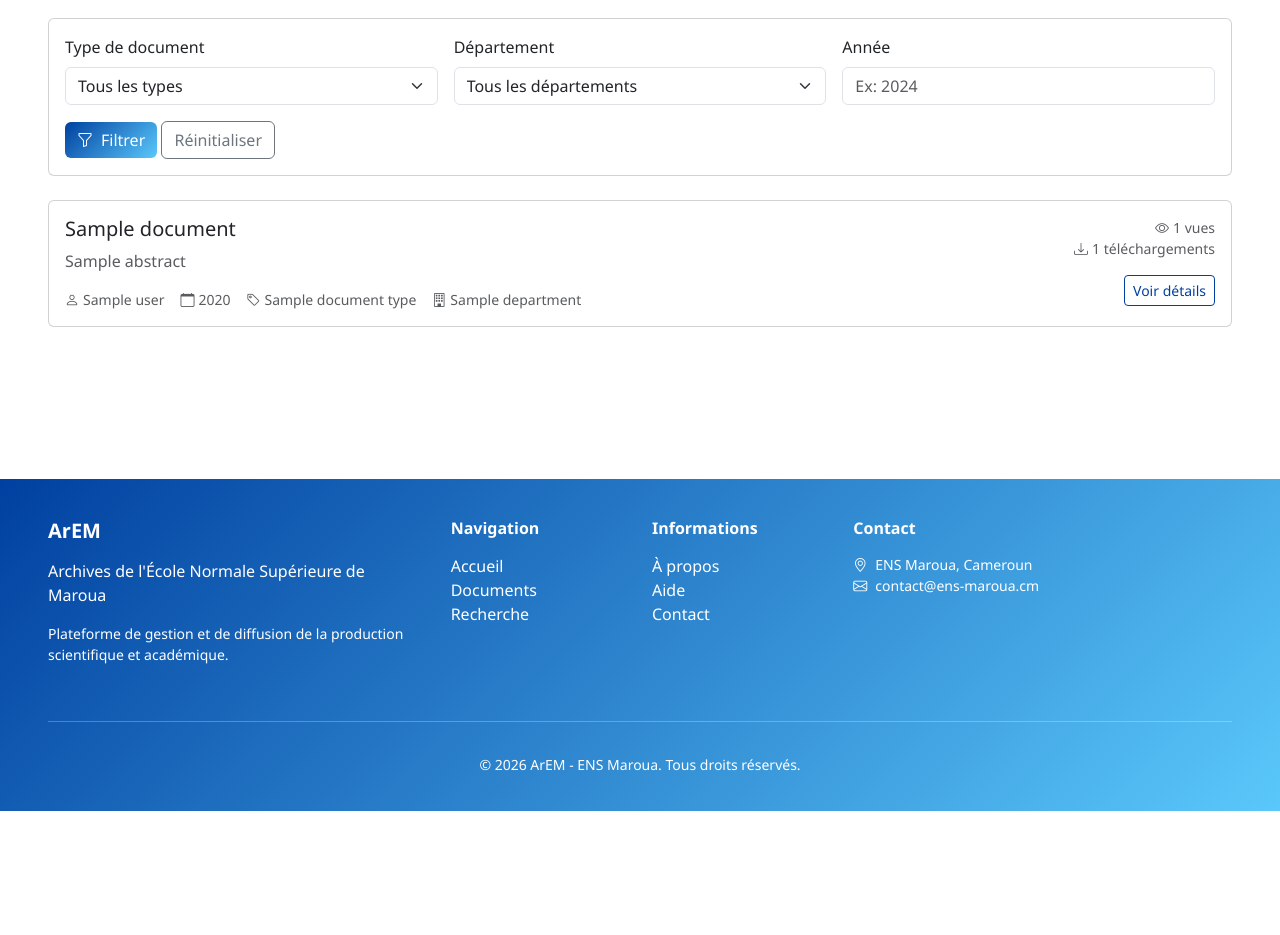
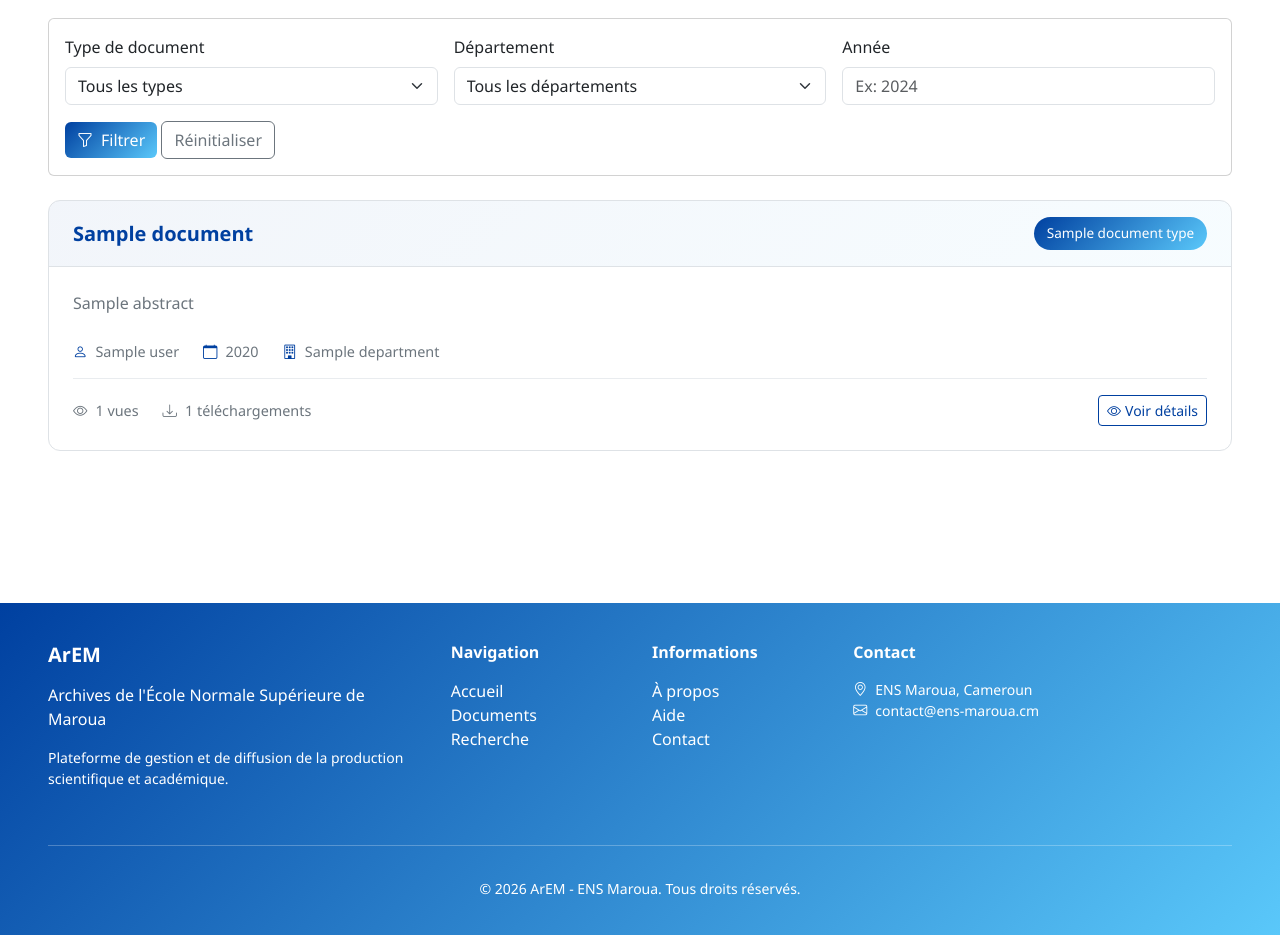
Before and after one commit to 2zalab/ArEM, a Laravel app: template resources/views/documents/index.blade.php in a window 1280 px wide. Shown: the part 212-1147 px from the top of the page. Before the commit the page ends 1023 px from the top, so only its background shows below. Run offline with Laravel 12, Linux system fonts and the light colour scheme; the template is opened without the code that fills it: most values are stand-ins (such as "Sample title", 1, 10 or a date in 2020).

Commit message:
feat: Amélioration design mode liste pour cohérence avec grille
- Ajout en-tête avec fond dégradé bleu pour chaque document
- Badge coloré pour le type de document dans l'en-tête
- Titre en bleu foncé (#0040A0) avec hover bleu ciel
- Icônes des métadonnées en bleu pour cohérence visuelle
- Statistiques (vues/téléchargements) dans footer avec bordure
- Effet hover: translation horizontale + ombre bleue
- Résumé étendu à 300 caractères au lieu de 250
- Coins arrondis (12px) et bordures subtiles
- Padding généreux pour meilleure lisibilité

```diff
--- a/resources/views/documents/index.blade.php
+++ b/resources/views/documents/index.blade.php
@@ -17,6 +17,95 @@
         background: linear-gradient(135deg, #0040A0 0%, #5AC8FA 100%);
         color: white;
         border-color: transparent;
+    }
+
+    /* List View Styles */
+    .document-list-card {
+        border: 1px solid #dee2e6;
+        border-radius: 12px;
+        overflow: hidden;
+        transition: transform 0.2s, box-shadow 0.2s;
+        margin-bottom: 1rem;
+    }
+
+    .document-list-card:hover {
+        transform: translateX(4px);
+        box-shadow: 0 4px 12px rgba(0, 64, 160, 0.15);
+    }
+
+    .document-list-header {
+        background: linear-gradient(135deg, rgba(0, 64, 160, 0.05) 0%, rgba(90, 200, 250, 0.05) 100%);
+        padding: 1rem 1.5rem;
+        border-bottom: 1px solid #dee2e6;
+        display: flex;
+        justify-content: space-between;
+        align-items: center;
+    }
+
+    .document-list-title {
+        font-size: 1.25rem;
+        font-weight: 600;
+        color: #0040A0;
+        margin: 0;
+    }
+
+    .document-list-title a {
+        color: inherit;
+        text-decoration: none;
+    }
+
+    .document-list-title a:hover {
+        color: #5AC8FA;
+    }
+
+    .document-list-body {
+        padding: 1.5rem;
+    }
+
+    .document-list-abstract {
+        color: #6c757d;
+        margin-bottom: 1.5rem;
+        line-height: 1.6;
+    }
+
+    .document-list-meta {
+        display: flex;
+        flex-wrap: wrap;
+        gap: 1.5rem;
+        color: #6c757d;
+        font-size: 0.9rem;
+        margin-bottom: 1rem;
+    }
+
+    .document-list-meta span {
+        display: flex;
+        align-items: center;
+        gap: 0.5rem;
+    }
+
+    .document-list-meta i {
+        color: #0040A0;
+    }
+
+    .document-list-footer {
+        display: flex;
+        justify-content: space-between;
+        align-items: center;
+        padding-top: 1rem;
+        border-top: 1px solid #e9ecef;
+    }
+
+    .document-list-stats {
+        display: flex;
+        gap: 1.5rem;
+        font-size: 0.9rem;
+        color: #6c757d;
+    }
+
+    .document-list-stats span {
+        display: flex;
+        align-items: center;
+        gap: 0.5rem;
     }
 
     /* Grid View Styles */
@@ -121,6 +210,16 @@
         padding: 0 1rem 1rem 1rem;
     }
 
+    /* Badge Styling */
+    .badge-document-type {
+        background: linear-gradient(135deg, #0040A0 0%, #5AC8FA 100%);
+        color: white;
+        padding: 0.4rem 0.8rem;
+        border-radius: 20px;
+        font-weight: 500;
+        font-size: 0.85rem;
+    }
+
     /* Hide/Show views */
     .list-view {
         display: block;
@@ -212,40 +311,34 @@
     <!-- Documents List View -->
     <div class="list-view active" id="listView">
         @forelse($documents as $document)
-            <div class="card mb-3">
-                <div class="card-body">
-                    <div class="row">
-                        <div class="col-md-9">
-                            <h5 class="card-title mb-2">
-                                <a href="{{ route('documents.show', $document->arem_doc_id) }}" class="text-decoration-none text-dark">
+            <div class="document-list-card">
+                <div class="document-list-header">
+                    <h5 class="document-list-title">
+                        <a href="{{ route('documents.show', $document->arem_doc_id) }}">
                             {{ $document->title }}
                         </a>
                     </h5>
-                            <p class="card-text text-muted mb-3">
-                                {{ Str::limit($document->abstract, 250) }}
+                    <span class="badge-document-type">{{ $document->documentType->name }}</span>
+                </div>
+                <div class="document-list-body">
+                    <p class="document-list-abstract">
+                        {{ Str::limit($document->abstract, 300) }}
                     </p>
-                            <div class="d-flex flex-wrap gap-3 small text-muted">
-                                <span><i class="bi bi-person me-1"></i>{{ $document->user->name }}</span>
-                                <span><i class="bi bi-calendar me-1"></i>{{ $document->year }}</span>
-                                <span><i class="bi bi-tag me-1"></i>{{ $document->documentType->name }}</span>
+                    <div class="document-list-meta">
+                        <span><i class="bi bi-person"></i>{{ $document->user->name }}</span>
+                        <span><i class="bi bi-calendar"></i>{{ $document->year }}</span>
                         @if($document->department)
-                                    <span><i class="bi bi-building me-1"></i>{{ $document->department->name }}</span>
+                            <span><i class="bi bi-building"></i>{{ $document->department->name }}</span>
                         @endif
                     </div>
-                        </div>
-                        <div class="col-md-3 text-end">
-                            <div class="mb-3">
-                                <small class="text-muted d-block">
-                                    <i class="bi bi-eye me-1"></i>{{ $document->getTotalViews() }} vues
-                                </small>
-                                <small class="text-muted d-block">
-                                    <i class="bi bi-download me-1"></i>{{ $document->getTotalDownloads() }} téléchargements
-                                </small>
+                    <div class="document-list-footer">
+                        <div class="document-list-stats">
+                            <span><i class="bi bi-eye"></i>{{ $document->getTotalViews() }} vues</span>
+                            <span><i class="bi bi-download"></i>{{ $document->getTotalDownloads() }} téléchargements</span>
                         </div>
                         <a href="{{ route('documents.show', $document->arem_doc_id) }}" class="btn btn-outline-primary btn-sm">
-                                Voir détails
+                            <i class="bi bi-eye me-1"></i>Voir détails
                         </a>
-                        </div>
                     </div>
                 </div>
             </div>
```
Lines whose indentation alone changed are shown as unchanged.
